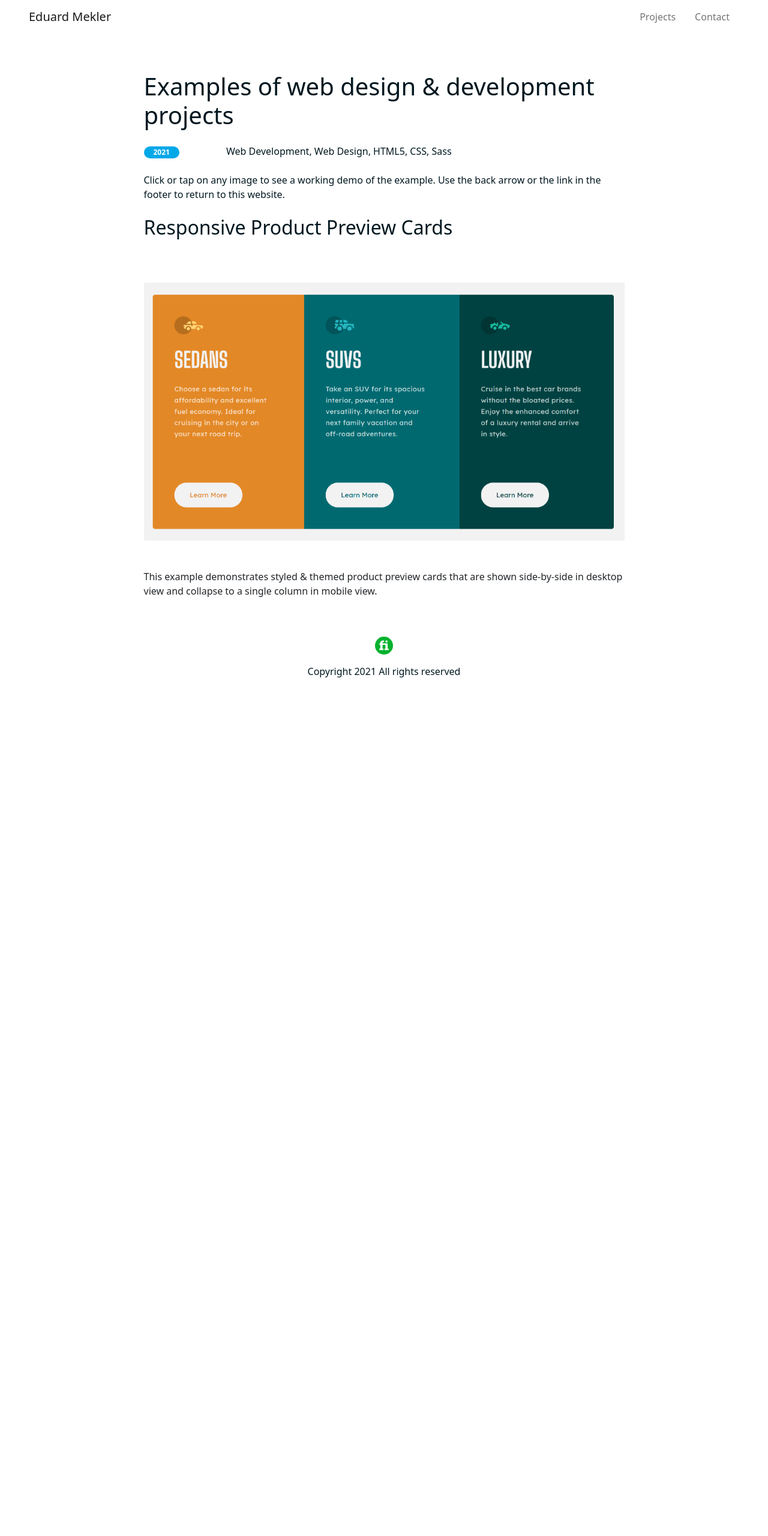
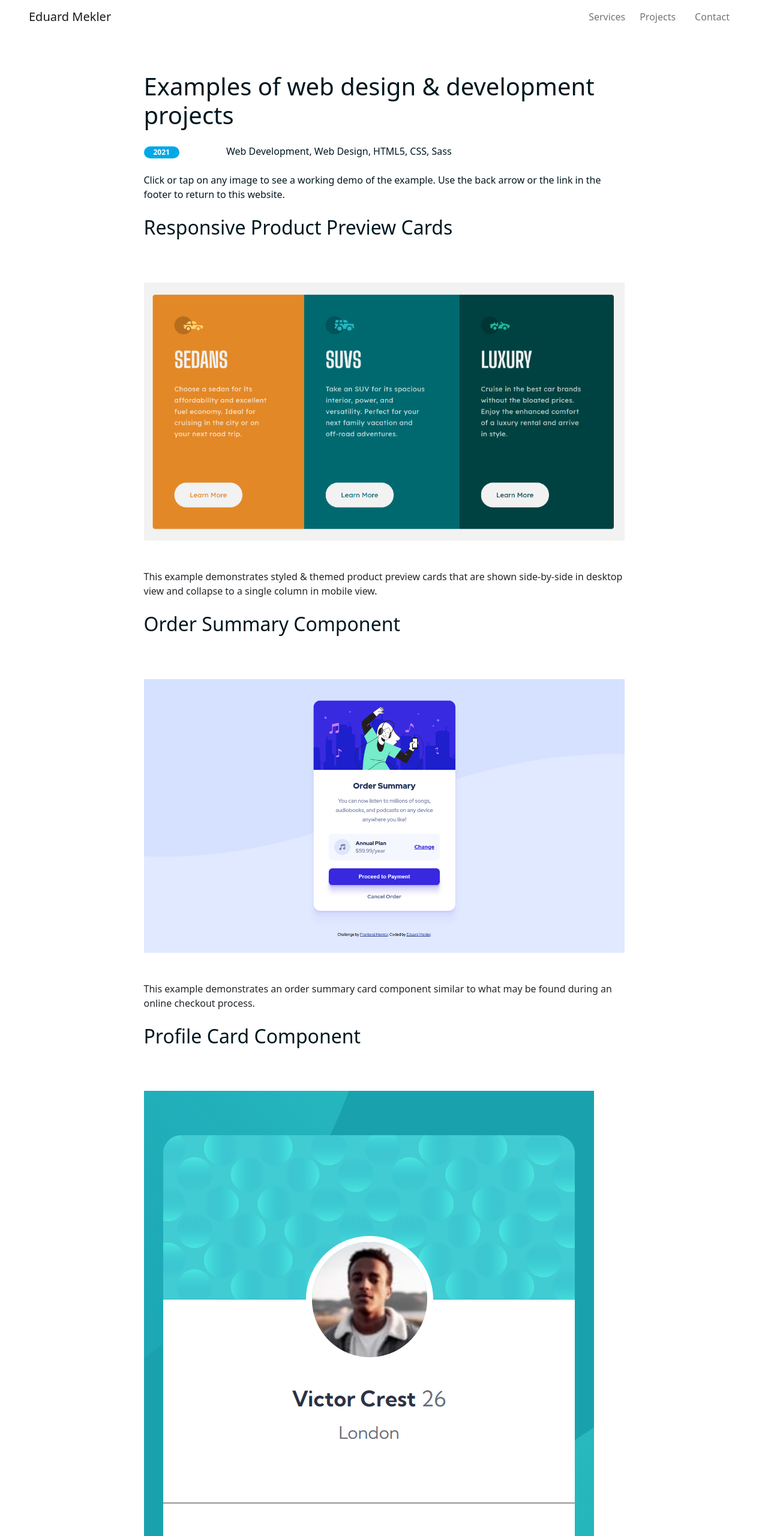
Before and after one commit to emekler0729/portfolio, a plain HTML site: page 2021-web-dev-examples.html in a window 1280 px wide. Shown: the top 2560 px of the page at 60% size. Before the commit the page ends 1195 px from the top, so only its background shows below. Drawn offline with nearby package versions, Linux system fonts and the light colour scheme.

Commit message:
added web development work examples

```diff
--- a/2021-web-dev-examples.html
+++ b/2021-web-dev-examples.html
@@ -21,8 +21,8 @@
             </button>
             <div class="collapse navbar-collapse justify-content-md-end" id="navbarNav">
                 <div class="navbar-nav">
-                    <a href="#Projects" class="nav-link mx-md-2">Projects</a>
-                    <!-- <a href="#services" class="nav-link">Services</a> -->
+                    <a href="index.html" target="#services" class="nav-link">Services</a>
+                    <a href="index.html" target="#projects" class="nav-link mx-md-2">Projects</a>
                     <a href="#contact" class="nav-link mx-md-2">Contact</a>
                 </div>
             </div>
@@ -48,6 +48,16 @@
                     src="images/3-column-desktop.png" alt="" class="img-fluid my-5"></a>
             <p>This example demonstrates styled & themed product preview cards that are shown side-by-side in desktop
                 view and collapse to a single column in mobile view.</p>
+            <h2 class="text-dark my-4">Order Summary Component</h2>
+            <a href="https://emekler0729.github.io/fem-order-summary-component/"><img
+                    src="images/order-summary-component.png" alt="" class="img-fluid my-5"></a>
+            <p>This example demonstrates an order summary card component similar to what may be found during an online
+                checkout process.</p>
+            <h2 class="text-dark my-4">Profile Card Component</h2>
+            <a href="https://emekler0729.github.io/fem-profile-card-component/"><img
+                    src="images/profile-component-card.png" alt="" class="img-fluid my-5"></a>
+            <p>This example demonstrates a simple styled profile preview card similar to what could be found on a social
+                media site.</p>
         </div>
     </article>
     <footer class="footer py-5 text-center" id="contact">
```
Also changed, not shown: images/order-summary-component.png (added), images/profile-component-card.png (added).
